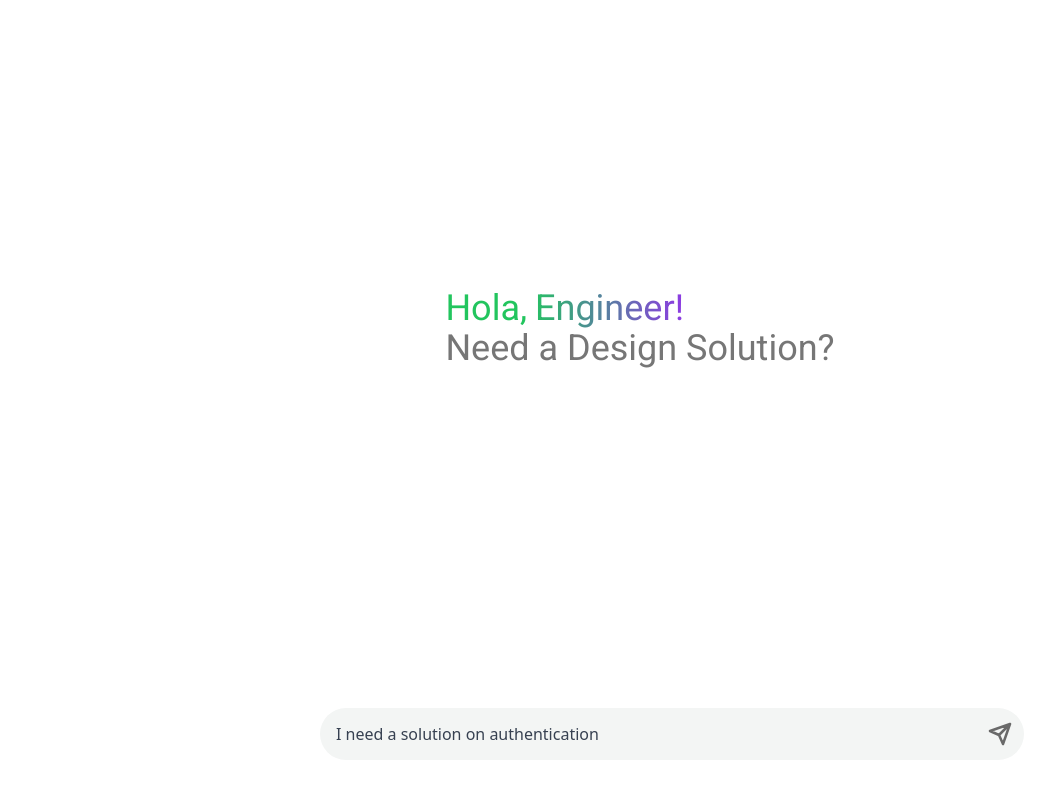
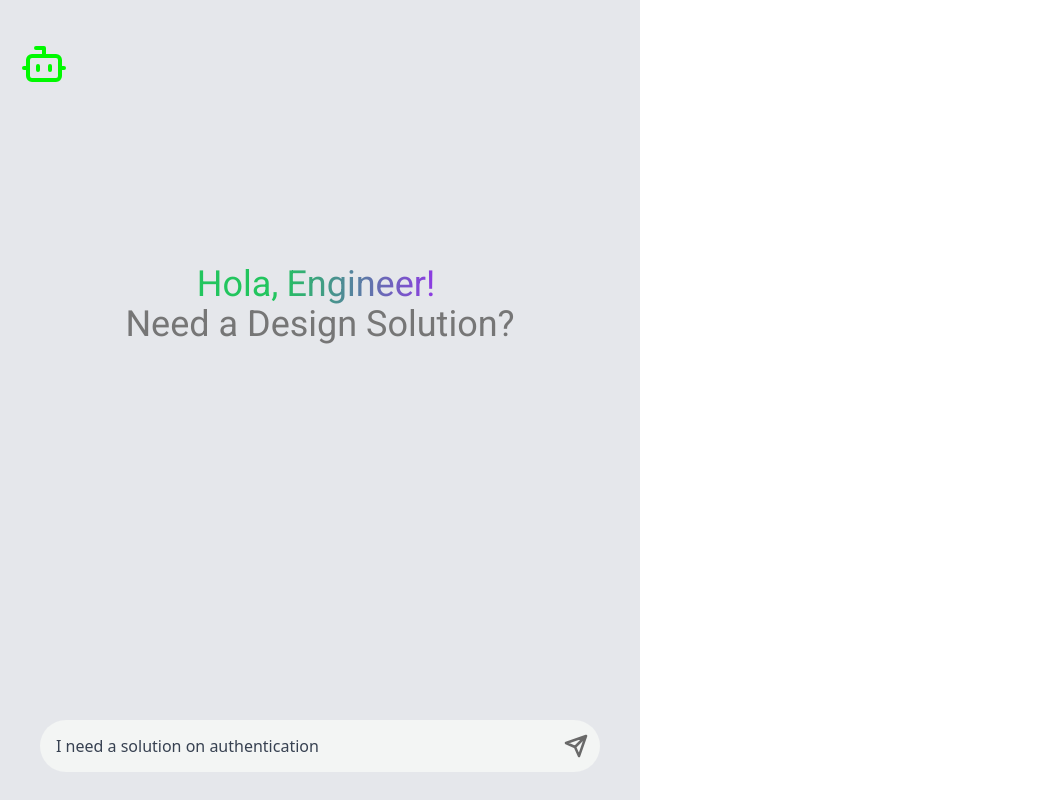
Before and after one commit to geekleteam/Hackathon_1_FAB_team_3, a React (Create React App) app in the folder frontend-web/: page /chat-interface in a window 1280 px wide. Shown: the whole page, without its empty margins (0-1053 px from the left). Built offline with nearby package versions, Linux system fonts and the light colour scheme.

Commit message:
chatbot initial commit

```diff
--- a/frontend-web/package.json
+++ b/frontend-web/package.json
@@ -10,6 +10,8 @@
     "@types/node": "^16.18.101",
     "@types/react": "^18.3.3",
     "@types/react-dom": "^18.3.0",
+    "axios": "^1.7.2",
+    "lucide-react": "^0.408.0",
     "react": "^18.3.1",
     "react-dom": "^18.3.1",
     "react-router-dom": "^6.24.1",
--- a/frontend-web/src/App.tsx
+++ b/frontend-web/src/App.tsx
@@ -13,7 +13,6 @@ function App() {
       <Routes>
         {/* Redirect from root to chat-interface */}
         <Route path="/" element={<Navigate to="/chat-interface" />} />
-
         <Route path="/chat-interface" element={<ChatInterface />} />
         <Route path="/response/:id" element={<ChatResponse />} />
         {/* <Route path="/chat-markdown/:id" element={<ChatMarkdown />} /> */}
--- a/frontend-web/src/api/chatbot.js
+++ b/frontend-web/src/api/chatbot.js
@@ -0,0 +1,11 @@
+import axios from 'axios';
+
+export async function getChatBotResponse(userId, reqId, query) {
+    const payload = {
+        userID: userId,
+        requestID: reqId,
+        userInput: query
+    };
+    const response = await axios.post('http://18.237.155.139:8000/chat-llm', payload);
+    return response.data;
+}
--- a/frontend-web/src/components/chatInterface.tsx
+++ b/frontend-web/src/components/chatInterface.tsx
@@ -1,39 +1,65 @@
-import React, { useState } from "react";
-import { Link } from "react-router-dom";
-import Frame from "./icons/frame";
-import SmileyIcon from "./icons/smiley";
-import CodeIcon from "./icons/code";
+import React, { useState, useEffect, useRef } from "react";
 import Form from "./form";
+import { v4 as uuidv4 } from 'uuid';
+// import { getChatBotResponse } from "../api/chatbot";
+import { Bot } from 'lucide-react';
 
-interface Prompt {
-  id: number;
-  text: string;
-}
-
-const prompts: Prompt[] = [
-  {
-    id: 1,
-    text: "Provide a tech stack solutions for IoT Home Automation development",
-  },
-  {
-    id: 2,
-    text: "Suggest an Authentication solution and evaluate it on a High, Medium, or low scale",
-  },
-];
+const generateUUID = () => {
+  const newId = uuidv4();
+  return newId;
+};
 
 const ChatInterface: React.FC = () => {
+  let newId = generateUUID();
   const [submitted, setSubmitted] = useState(false);
+  const [userId, setUserId] = useState(newId);
+  const [prompts, setPrompts] = useState<{ id: string; text: string; response: string; }[]>([]);
+  const chatContainerRef = useRef<HTMLDivElement>(null);
 
-  const handleSubmit = (query: string) => {
-    console.log("Submitted query:", query)
-    // Example: You can add further logic to handle the query
+  const getMockChatBotResponse = async (userId: string, reqId: string, query: string) => {
+    return new Promise<{ user_input: string, model_output: string, wantsToDraw: boolean }>((resolve) => {
+      setTimeout(() => {
+        resolve({
+          user_input: query,
+          model_output: "Sure, what components do you have in mind?",
+          wantsToDraw: false
+        });
+      }, 1000);
+    });
+  };
+
+  const handleSubmit = async (query: string) => {
+    console.log("Submitted query:", query);
+    const reqId = uuidv4();
+    const newPrompt = {
+      id: reqId,
+      text: query,
+      response: ""
+    };
+    // const chatBotResp = await getChatBotResponse(userId, reqId, query);
+    const chatBotResp = await getMockChatBotResponse(userId, reqId, query);
+    newPrompt.response = chatBotResp.model_output;
+    setPrompts([...prompts, newPrompt]);
     setSubmitted(true);
+  };
+
+  useEffect(() => {
+    if (chatContainerRef.current) {
+      chatContainerRef.current.scrollTo({
+        top: chatContainerRef.current.scrollHeight,
+        behavior: 'smooth'
+      });
     }
+  }, [prompts]);
 
   return (
-    <div className="flex flex-col items-center justify-center min-h-screen">
-      <div className="mb-36 max-w-lg px-4 md:px-0">
-        {/* <Frame className="ml-48 mb-4 md:mb-4 items-center justify-center" /> */}
+    <div className="flex justify-center items-center h-screen">
+      {/* chatbot */}
+      <div className="flex flex-col items-start px-5 text-left justify-start pt-10 h-full w-1/2 bg-gray-200 relative">
+        <Bot size={48} color="#00f900" className="float-start"/>
+        <div ref={chatContainerRef} className="w-full px-4 md:px-0 pt-4" style={{ maxHeight: 'calc(70%)', transition: 'all 0.5s ease', overflowY: submitted ? "scroll": "hidden" }}>
+          {!submitted && (
+            <div className="w-full text-center mt-40">
               <span className="text-green-500 text-4xl font-normal font-Roboto my-8 md:my-4 sm:my-2">
                 Hola,
               </span>
@@ -44,27 +70,32 @@ const ChatInterface: React.FC = () => {
               <div className="text-4xl font-normal text-[#767676] font-Roboto">
                 Need a Design Solution?
               </div>
-        {/* <section className="flex flex-col md:flex-row mt-4 md:mt-4 space-y-4 md:space-y-0 md:space-x-4">
+            </div>
+          )}
+          {submitted && (
+            <section className="flex flex-col mt-4 space-y-4">
               {prompts.map((prompt) => (
-            <Link
-              key={prompt.id}
-              to={`/response/${prompt.id}`}
-              className="p-4 bg-gray-100 rounded-lg"
-            >
-              <div className="border relative p-4 flex-grow min-h-[150px]">
-                {prompt.text} <br />
-                {prompt.id === 2 && (
-                  <CodeIcon className="absolute bottom-2 right-2" />
-                )}
-                {prompt.id === 1 && (
-                  <SmileyIcon className="absolute bottom-2 right-2" />
+                <div key={prompt.id} className="flex flex-col space-y-10">
+                  <div className="bg-gray-100 p-4 rounded-lg rounded-tr-none shadow-md self-end text-right w-max max-w-full break-words ml-auto">
+                    <strong className="text-green-500">You:</strong> {prompt.text}
+                  </div>
+                  <div className="bg-gray-100 p-4 rounded-lg rounded-tl-none shadow-md self-start text-left w-max max-w-full break-words mr-auto">
+                    <strong className="text-purple-600">Bot:</strong> {prompt.response}
+                  </div>
+                </div>
+              ))}
+            </section>
           )}
         </div>
-            </Link>
-          ))}
-        </section> */}
+        <div className="w-full absolute bottom-0 left-0">
+          <Form onSubmit={handleSubmit} />
         </div>
-      <Form onSubmit={handleSubmit} />
+      </div>
+
+      {/* preview */}
+      <div className="w-1/2 bg-yellow-400">
+        {/* Add your preview content here */}
+      </div>
     </div>
   );
 };
--- a/frontend-web/src/components/chatResponse.tsx
+++ b/frontend-web/src/components/chatResponse.tsx
@@ -1,12 +1,19 @@
-import React, { useState } from "react";
-import { useParams } from "react-router-dom";
+import React, { useState, useEffect } from "react";
+import { useParams, useLocation } from "react-router-dom";
 import Form from "./form";
+import { v4 as uuidv4 } from 'uuid';
+import { getChatBotResponse } from "../api/chatbot";
 
 interface Prompt {
   id: number;
   text: string;
   response: string;
 }
+
+const useQuery = () => {
+  const { search } = useLocation();
+  return new URLSearchParams(search);
+};
 
 // const prompts: Prompt[] = [
 //   {
@@ -23,22 +30,33 @@ interface Prompt {
 // ];
 
 const ChatResponse: React.FC = () => {
+  const urlQuery = useQuery();
   const [submitted, setSubmitted] = useState(false);
   const [prompts, setPrompts] = useState([])
 
   const { id } = useParams<{ id?: string }>();
 
   const handleSubmit = async (query: string) => {
-    console.log("Submitted query:", query);
-    console.log(id);
-    if(prompts){}
-    // const newPromptResponse = await getChatBotResponse()
-    const newPrompt = {
+    let userId = id;
+    console.log('UserID: ', userId, '\nPrompt: ', query)
+
+    const reqId = uuidv4();
+
+    const chatBotResp = await getChatBotResponse(userId, reqId, query);
+
+    const prompt = {
 
     }
+
+
     setSubmitted(true);
   };
 
+
+  useEffect(() => {
+    let userQuery = urlQuery.get('query') || '';
+    handleSubmit(userQuery);
+  }, [])
 
 
   return (
--- a/frontend-web/src/components/form.tsx
+++ b/frontend-web/src/components/form.tsx
@@ -1,7 +1,7 @@
 import React, { useState } from "react";
 import { useNavigate } from "react-router-dom";
 import SendIcon from "./icons/send";
-import { v4 as uuidv4 } from 'uuid';
+
 
 interface FormData {
   onSubmit: (query: string) => void;
@@ -14,26 +14,19 @@ const Form: React.FC<FormData> = ({ onSubmit }) => {
 
   const handleSubmit = (e: React.FormEvent) => {
     e.preventDefault();
+    setQuery("")
     onSubmit(query);
-    generateUUID();
-    // // Navigate to the new page with the text "testing"
-    navigate(`/response/${userId}`);
-  };
-
-  const generateUUID = () => {
-    const newId = uuidv4();
-    setUserId(newId);
   };
 
   return (
-    <form onSubmit={handleSubmit} className="max-w-3xl mx-auto mt-8 mb-8 md:absolute md:bottom-0 md:left-0 md:right-0">
-      <div className="relative flex items-center rounded-full border-gray-200 py-2">
+    <form onSubmit={handleSubmit} className="w-full flex justify-center items-center px-10 mb-5">
+      <div className="relative flex items-center rounded-full border-gray-200 py-2 w-full">
         <input
           type="text"
           value={query}
           // readOnly
           onChange={e => {setQuery(e.target.value)}}
-          className="appearance-none bg-[#F3F5F4] border-none w-full rounded-full text-gray-700 py-4 px-4 md:px-2 md:pl-4 md:ml-16 leading-tight focus:outline-none"
+          className="appearance-none bg-[#F3F5F4] border-none w-full rounded-full text-gray-700 py-4 px-4 md:px-2 md:pl-4  leading-tight focus:outline-none"
           required
         />
         <button
```
Also changed, not shown: 1 other file (tests, documents, lock files or other folders). Lines whose indentation alone changed are shown as unchanged.
